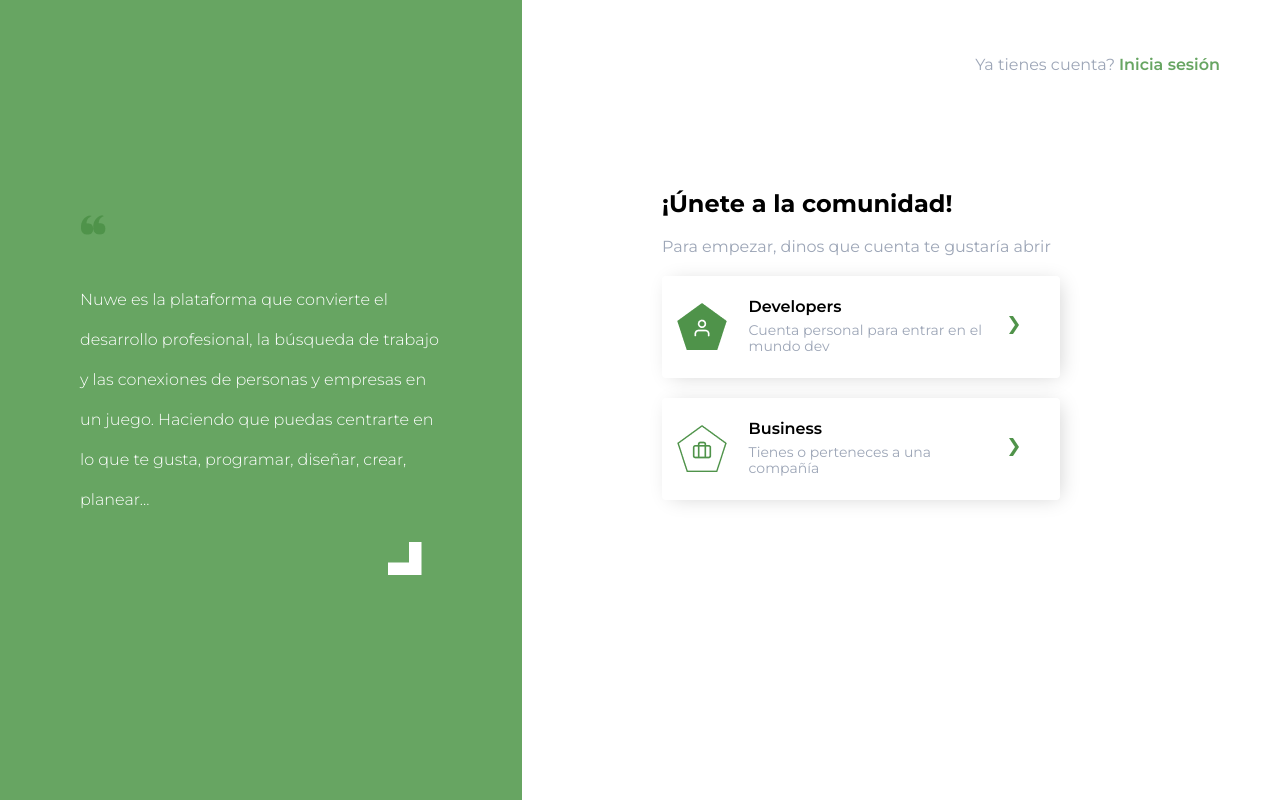
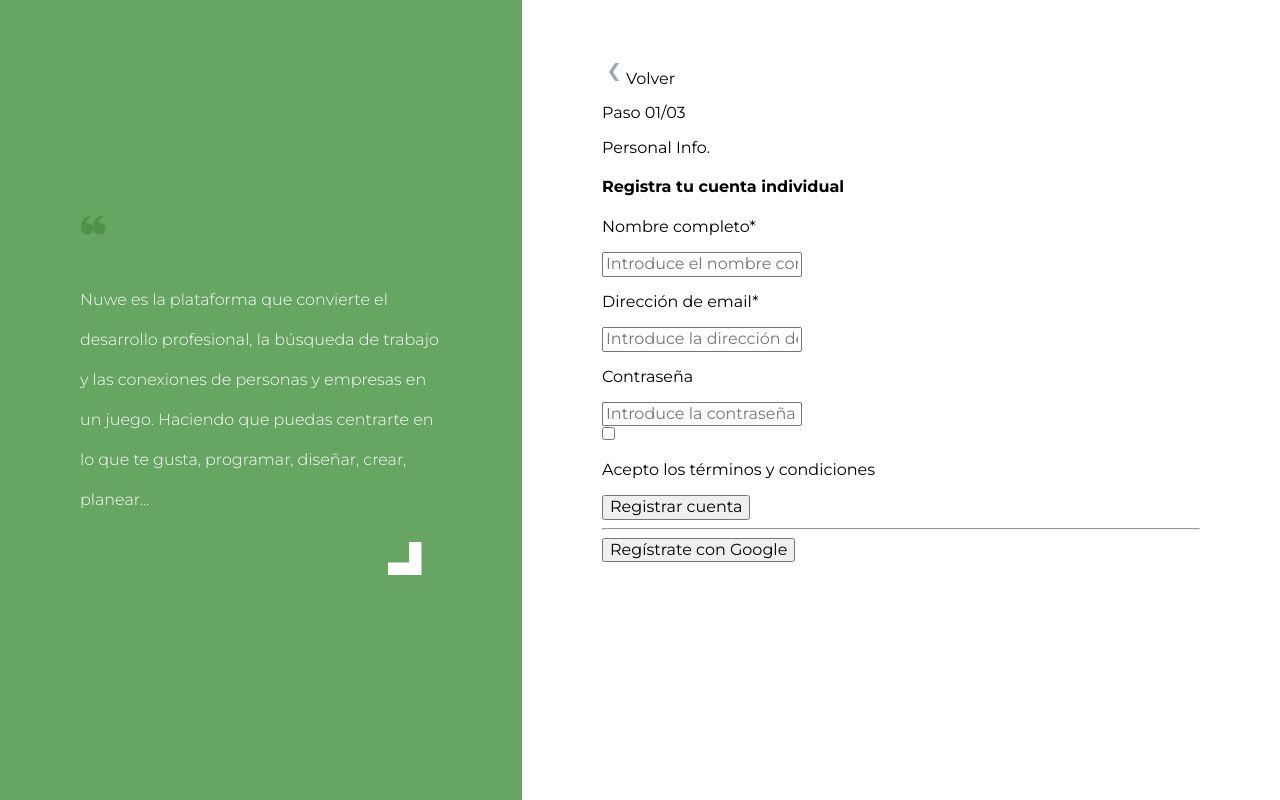
Before and after one commit to Jocalu/mwc-hackaton, a React (Create React App) app: page /register in a window 1280 px wide. Built offline with nearby package versions, Linux system fonts and the light colour scheme.

Commit message:
Create Register

```diff
--- a/src/components/Layout/Layout.jsx
+++ b/src/components/Layout/Layout.jsx
@@ -1,7 +1,7 @@
 import React from 'react';
 import './Layout.scss';
 import constants from '../../constants/constants.json';
-import Landing from '../../pages/Landing/Landing';
+import Register from '../../pages/Register/Register';
 
 const { nuweDescription } = constants;
 
@@ -12,7 +12,7 @@
         <p className="layout__text">{nuweDescription}</p>
       </div>
       <div className="layout__content">
-        <Landing />
+        <Register />
       </div>
     </main>
   );
--- a/src/constants/constants.json
+++ b/src/constants/constants.json
@@ -7,5 +7,18 @@
   "developers": "Developers",
   "developersDesc": "Cuenta personal para entrar en el mundo dev",
   "business": "Business",
-  "businessDesc": "Tienes o perteneces a una compañía"
+  "businessDesc": "Tienes o perteneces a una compañía",
+  "returnText": "Volver",
+  "personalInfo": "Personal Info.",
+  "step": "Paso",
+  "registerTitle": "Registra tu cuenta individual",
+  "fullName": "Nombre completo*",
+  "fullNamePlaceholder": "Introduce el nombre completo",
+  "emailAddress": "Dirección de email*",
+  "emailAddressPlaceholder": "Introduce la dirección de email*",
+  "password": "Contraseña",
+  "passwordPlaceholder": "Introduce la contraseña",
+  "acceptTerms": "Acepto los términos y condiciones",
+  "registerAccount": "Registrar cuenta",
+  "registerGoogle": "Regístrate con Google"
 }
--- /dev/null
+++ b/src/pages/Register/Register.jsx
@@ -0,0 +1,59 @@
+import React from 'react';
+import './Register.scss';
+import constants from '../../constants/constants.json';
+import arrowIcon from '../../assets/icons/arrow-left.png';
+
+const {
+  returnText,
+  personalInfo,
+  step,
+  registerTitle,
+  fullName,
+  fullNamePlaceholder,
+  emailAddress,
+  emailAddressPlaceholder,
+  password,
+  passwordPlaceholder,
+  acceptTerms,
+  registerAccount,
+  registerGoogle,
+} = constants;
+
+function Register() {
+  return (
+    <main className="register">
+      <header>
+        <div>
+          <img src={arrowIcon} alt="arrow left" />
+          <span>{returnText}</span>
+        </div>
+        <div>
+          <p>{`${step} 01/03`}</p>
+          <p>{personalInfo}</p>
+        </div>
+      </header>
+      <section>
+        <h4>{registerTitle}</h4>
+        <p>{fullName}</p>
+        <input type="text" placeholder={fullNamePlaceholder} />
+
+        <p>{emailAddress}</p>
+        <input type="text" placeholder={emailAddressPlaceholder} />
+
+        <p>{password}</p>
+        <input type="text" placeholder={passwordPlaceholder} />
+
+        <div>
+          <input type="checkbox" />
+          <p>{acceptTerms}</p>
+        </div>
+
+        <button type="button">{registerAccount}</button>
+        <hr />
+        <button type="button">{registerGoogle}</button>
+      </section>
+    </main>
+  );
+}
+
+export default Register;
--- /dev/null
+++ b/src/pages/Register/Register.scss
@@ -0,0 +1,5 @@
+@import "../../assets/scss/styles";
+
+.register {
+  padding: rem(20px);
+}
```
Also changed, not shown: src/pages/Landing/Landing.jsx (+8 -1 lines), src/assets/icons/arrow-left.png (added).
